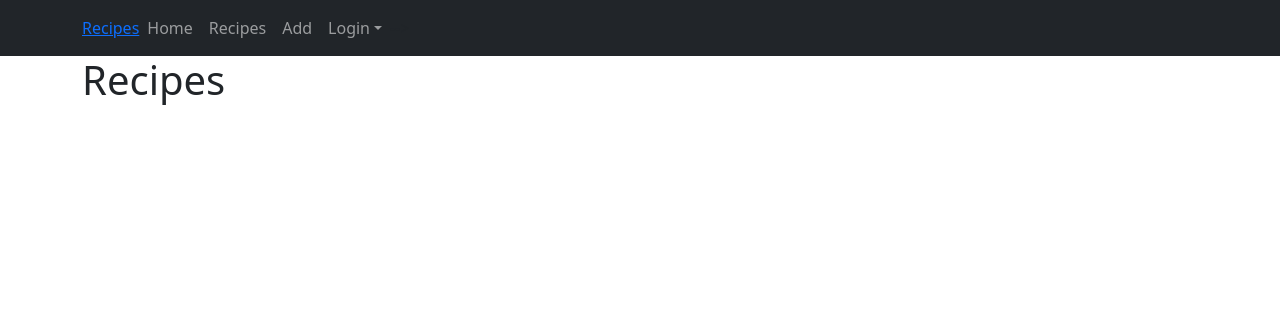
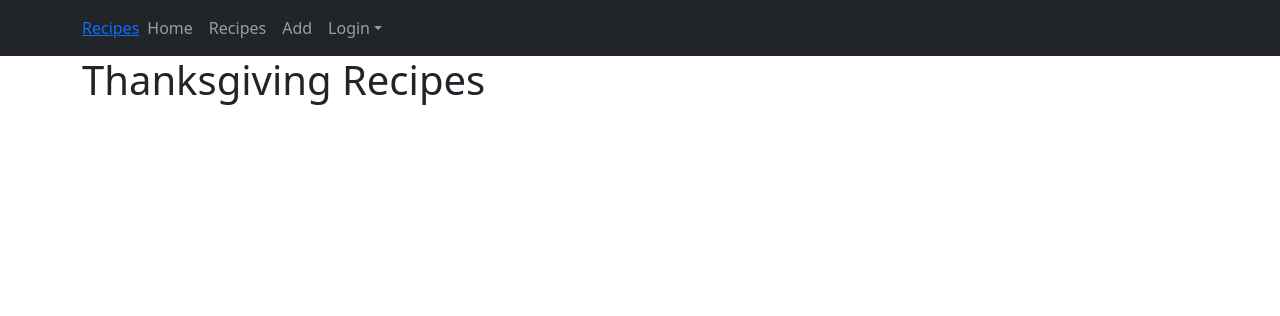
Before and after one commit to jamcglynn/portfolioproject_jam, a Django app: page / in a window 1280 px wide. Shown: the top 316 px of the page. Run offline with Django 3.2, Linux system fonts and the light colour scheme; data that the repository does not hold is empty.

Commit message:
adjustments to code to improve functionality

```diff
--- a/app/recipes/templates/recipes/index.html
+++ b/app/recipes/templates/recipes/index.html
@@ -1,7 +1,7 @@
-{% extends "recipes/base.html" %} {% load static %}{% block title %} Recipes
+{% extends "recipes/base.html" %} {% load static %}{% block title %} Thanksgiving Recipes
 {% endblock%} {% block content%}
 <div class="container">
-  <h1>Recipes</h1>
+  <h1>Thanksgiving Recipes</h1>
   <ul>
     {% for recipe in recipes %}
     <li>{{ recipe.recipe_name }}</li>
--- a/app/thanksgiving_recipes/settings.py
+++ b/app/thanksgiving_recipes/settings.py
@@ -27,7 +27,7 @@ SECRET_KEY = 'django-insecure-xvt&z8er1++x!1d5(=lr&7u)k6n$2^&i1hh9h7(21&8(zjt#0&
 # SECURITY WARNING: don't run with debug turned on in production!
 DEBUG = True
 
-ALLOWED_HOSTS = []
+ALLOWED_HOSTS = ['*']
 
 
 # Application definition
@@ -58,7 +58,7 @@ ROOT_URLCONF = 'thanksgiving_recipes.urls'
 TEMPLATES = [
     {
         'BACKEND': 'django.template.backends.django.DjangoTemplates',
-        'DIRS': [], #do i need this get rid of what's in brackets if not
+        'DIRS': ['templates/'], #do i need this get rid of what's in brackets if not
         'APP_DIRS': True,
         'OPTIONS': {
             'context_processors': [
--- a/app/users/templates/users/logout.html
+++ b/app/users/templates/users/logout.html
@@ -1,4 +1,4 @@
-{% extends "tutorials/base.html" %} {% load static %}{% block title %} Thanksgiving Recipes:
+{% extends "recipes/base.html" %} {% load static %}{% block title %} Thanksgiving Recipes Users:
 Logout {% endblock%} {% block content%}
 
 <div class="container">
--- a/app/users/templates/users/register.html
+++ b/app/users/templates/users/register.html
@@ -1,4 +1,4 @@
-{% extends "tutorials/base.html" %} {% load static %}{% block title %} Thanksgiving Recipes:
+{% extends "recipes/base.html" %} {% load static %}{% block title %} Thanksgiving Recipes Users:
 Register {% endblock%} {% block content%}
 
 <div class="container">
```
Also changed, not shown: 1 other file.
